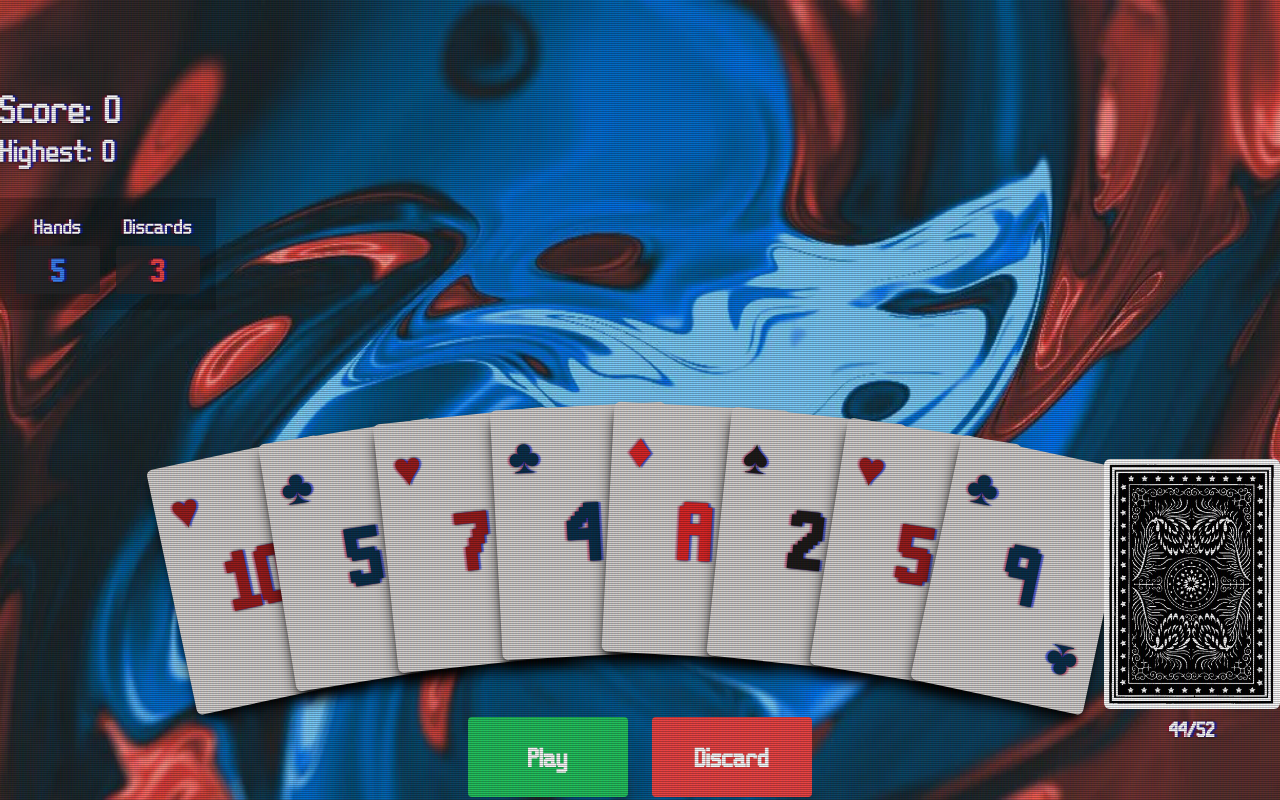
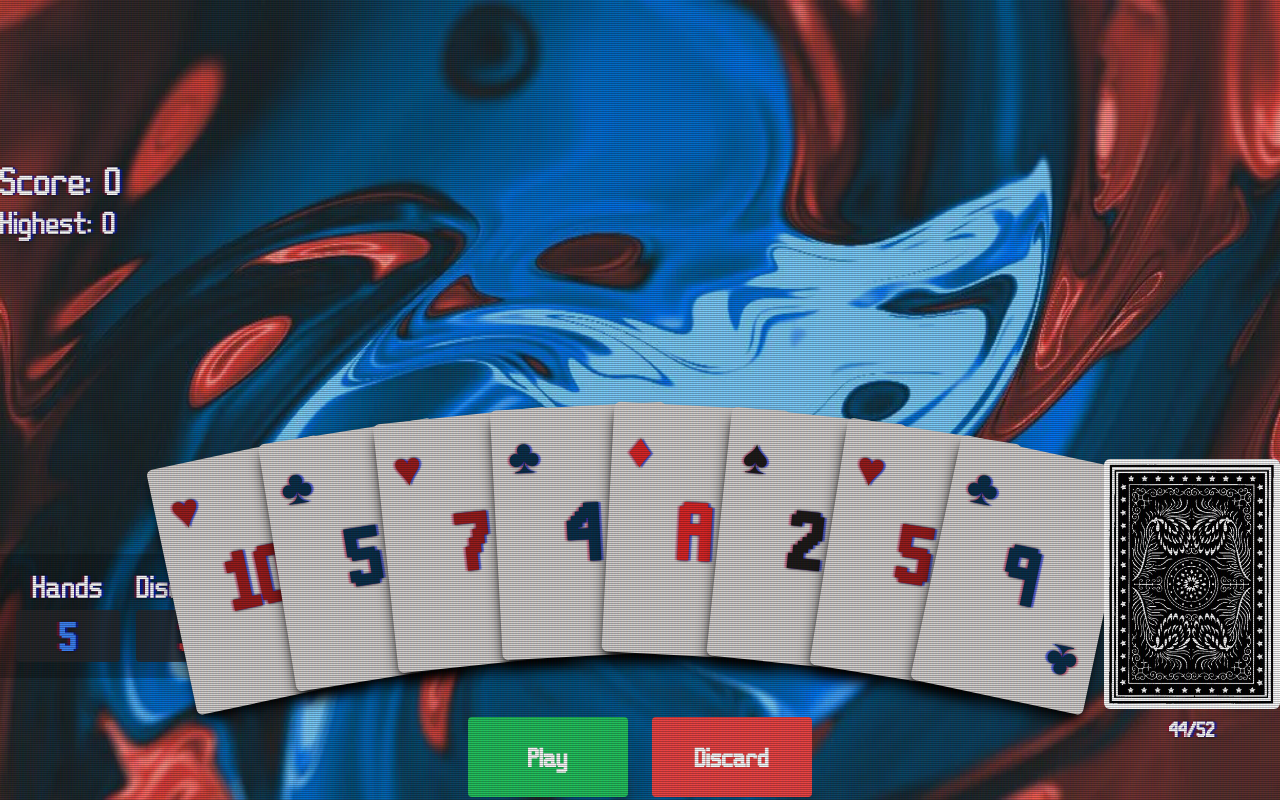
Before and after one commit to Arcades2/balpastrop, a React (Vite) app: page / in a window 1280 px wide. Built offline with nearby package versions, Linux system fonts and the light colour scheme.

Commit message:
Move PlayInfo in layout

```diff
--- a/src/App.tsx
+++ b/src/App.tsx
@@ -19,11 +19,13 @@ function App() {
         <div className="h-1/2 flex items-center justify-center relative">
           <div className="absolute top-1/2 -translate-y-1/2 left-0">
             <Score />
-            <PlayInfo containerClassName="mt-8" />
           </div>
           <PlayedCards />
         </div>
         <div className="h-1/2 flex flex-col justify-center gap-16 relative">
+          <div className="absolute top-1/2 -translate-y-1/2 left-0">
+            <PlayInfo containerClassName="mt-8" />
+          </div>
           <Hand />
           <div className="flex justify-center items-center gap-6">
             <Buttons />
--- a/src/components/play-info.tsx
+++ b/src/components/play-info.tsx
@@ -16,15 +16,15 @@ export function PlayInfo({ containerClassName }: PlayInfoProps) {
         containerClassName,
       )}
     >
-      <div className="text-white p-2 flex flex-col gap-2 w-[100px]">
-        <div>Hands</div>
-        <div className="rounded bg-opacity-80 bg-zinc-800 p-2 text-blue-500 font-bold text-2xl">
+      <div className="text-white p-2 flex flex-col gap-2 w-[120px]">
+        <div className="text-2xl">Hands</div>
+        <div className="rounded bg-opacity-80 bg-zinc-800 p-2 text-blue-500 font-bold text-3xl">
           {playableHands}
         </div>
       </div>
-      <div className="text-white p-2 flex flex-col gap-2 w-[100px]">
-        <div>Discards</div>
-        <div className="rounded bg-opacity-80 bg-zinc-800 p-2 text-red-500 font-bold text-2xl">
+      <div className="text-white p-2 flex flex-col gap-2 w-[120px]">
+        <div className="text-2xl">Discards</div>
+        <div className="rounded bg-opacity-80 bg-zinc-800 p-2 text-red-500 font-bold text-3xl">
           {discards}
         </div>
       </div>
```
